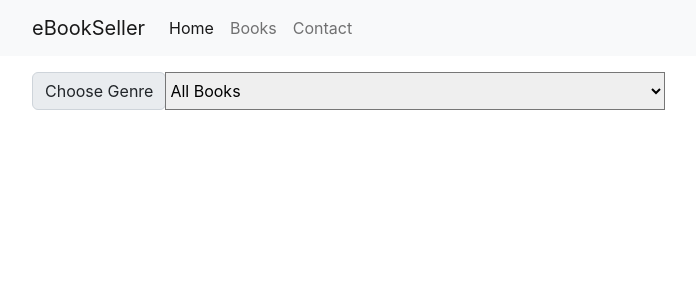
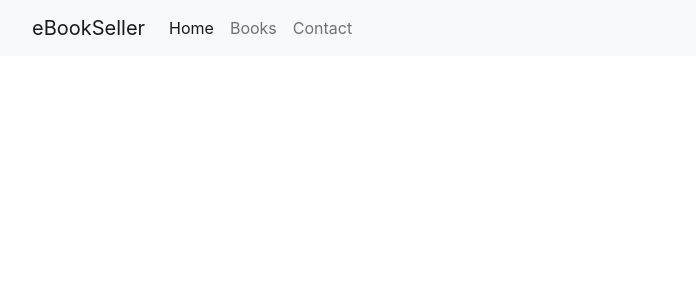
Before and after one commit to atuljha910/ecom_frontend, a React (Create React App) app: page / in a window 1280 px wide. Shown: the top 300 px of the page, without its empty margins (100-796 px from the left). Built offline with nearby package versions, Linux system fonts and the light colour scheme.

Commit message:
sexy code

```diff
--- a/src/App.js
+++ b/src/App.js
@@ -7,9 +7,7 @@ function App() {
   return (
     <>
       <NavBar title = "eBookSeller"/>
-      <div class = "container my-3">
-      <Books/>
-      </div>
+
 
     </>
   );
--- a/src/components/NavBar.js
+++ b/src/components/NavBar.js
@@ -1,10 +1,22 @@
 import React from 'react'
 import PropTypes from 'prop-types'
+import { useState } from "react";
+import Books from './Books';
+
+
 
 
 export default function NavBar(props) {
-    const ChangeContentToHome = ()=> {
-
+  const TabBooks = () => {
+    if (toggleState === 2) {
+      return(
+      <Books/>
+      );
+    }
+  }
+  const [toggleState, setToggleState] = useState(1);
+  const toggleTab = (index)=> {
+    setToggleState(index);
   }
   return (
     <div>
@@ -17,18 +29,19 @@ export default function NavBar(props) {
           <div class="collapse navbar-collapse" id="navbarSupportedContent">
             <ul class="navbar-nav me-auto mb-2 mb-lg-0">
               <li class="nav-item">
-          <a class="nav-link active" aria-current="page" href="#" onClick={ChangeContentToHome}>Home</a>
+                <a class={toggleState === 1 ? "nav-link active" : "nav-link"} aria-current="page" href="#" onClick={() => toggleTab(1)}>Home</a>
               </li>
               <li class="nav-item">
-          <a class="nav-link" aria-current="page" href="#">Books</a>
+                <a class={toggleState === 2 ? "nav-link active" : "nav-link"} aria-current="page" href="#" onClick={() => toggleTab(2)}>Books</a>
               </li>
               <li class="nav-item">
-          <a class="nav-link" aria-current="page" href="#">Contact</a>
+                <a class={toggleState === 3 ? "nav-link active" : "nav-link"} aria-current="page" href="#" onClick={() => toggleTab(3)}>Contact</a>
               </li>
             </ul>
             </div>
         </div>
       </nav>
+      <TabBooks/>
     </div>
   )
 }
```
Lines whose indentation alone changed are shown as unchanged.
